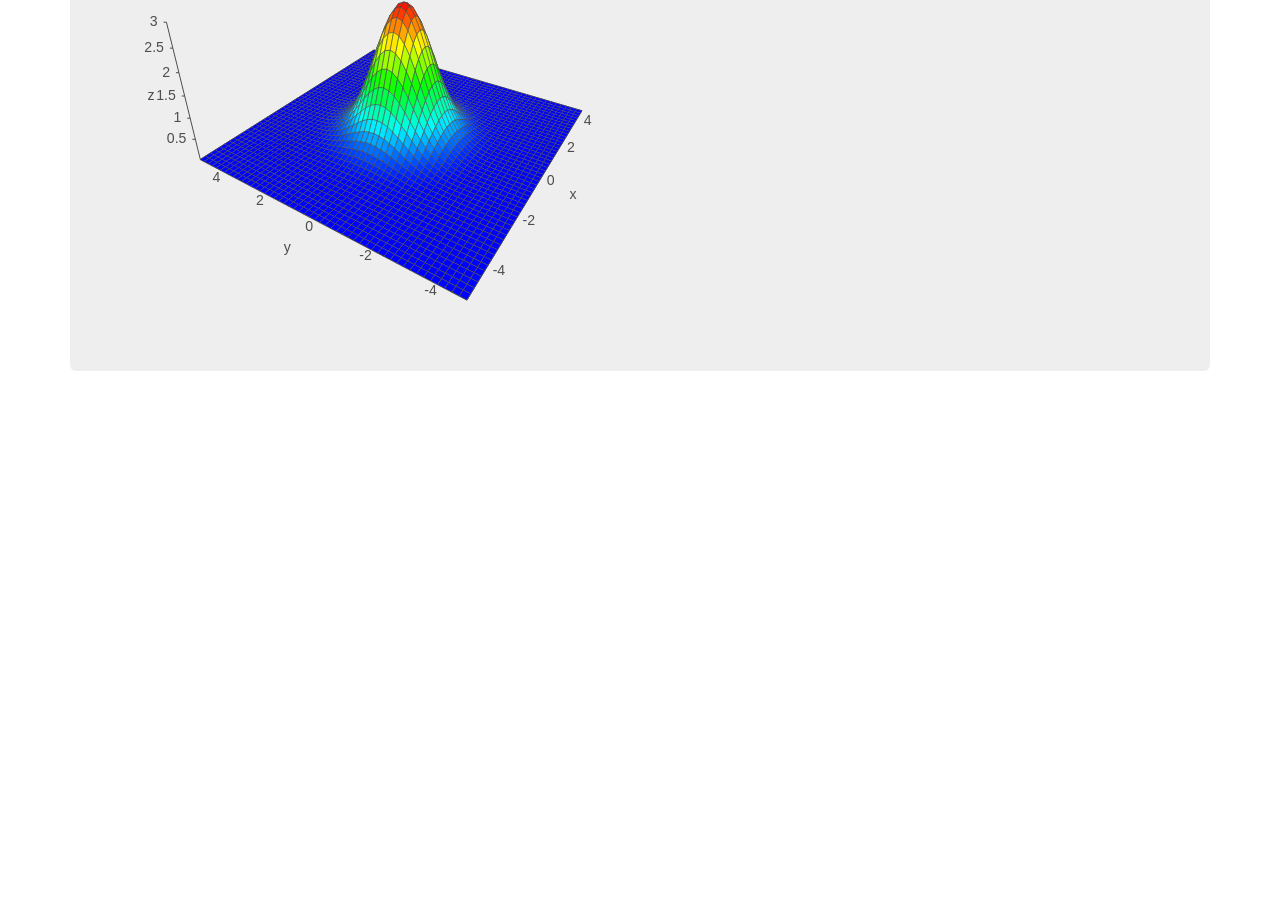
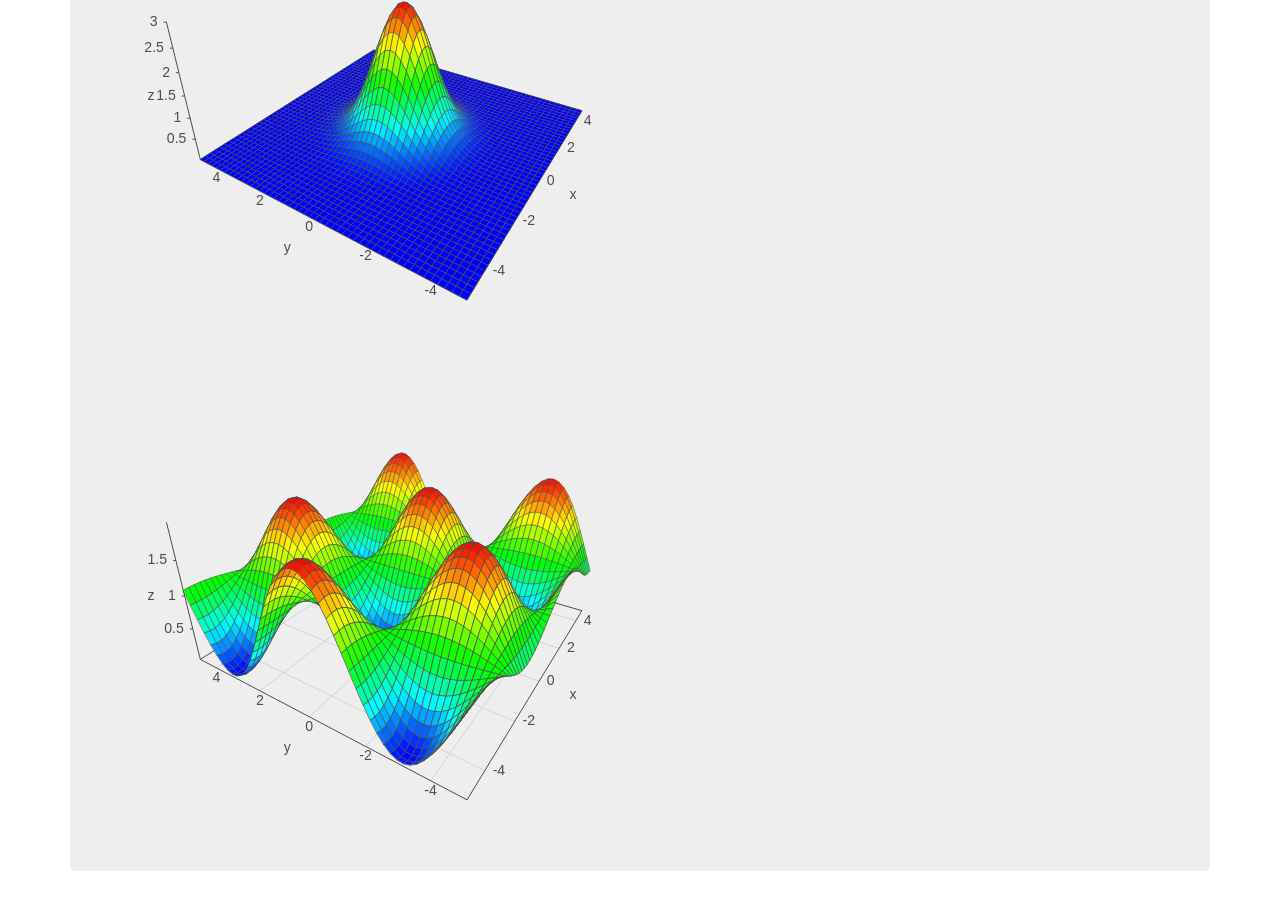
Before and after one commit to jaller94/algo-project, a plain HTML site: page 3d.html in a window 1280 px wide. Shown: the part 324-1225 px from the top of the page. Before the commit the page ends 800 px from the top, so only its background shows below. Drawn offline with Linux system fonts and the light colour scheme.

Commit message:
3d.html now has a preview of both example functions

```diff
--- a/3d.html
+++ b/3d.html
@@ -20,18 +20,19 @@
 	<!-- own include -->
 	<link rel="stylesheet" type="text/css" href="style.css">
 </head>
-<body lang="en" role="document" onresize="graph3d.redraw();">
+<body lang="en" role="document" onresize="graph3d_mountain.redraw(); graph3d_wave.redraw();">
 <div class="container theme-showcase" role="main">
 
 	<div class="jumbotron">
 		<h1>Algo Project</h1>
-			<div id="visualization"></div>
+			<div id="visualization_mountain"></div>
+			<div id="visualization_wave"></div>
 		</div>
 	</div>
 
 </div>
 
-<script src="diagrams.js"></script>
+<script src="3d.js"></script>
 
 </body>
 </html>
--- /dev/null
+++ b/3d.js
@@ -0,0 +1,41 @@
+// Create and populate a data table.
+var data_mountain = new vis.DataSet();
+var data_wave = new vis.DataSet();
+// create some nice looking data with sin/cos
+var counter = 0;
+var steps = 50;  // number of datapoints will be steps*steps
+var axisMin = -5;
+var axisMax = 5;
+var axisStep = (axisMax - axisMin) / steps;
+for (var x = axisMin; x < axisMax; x+=axisStep) {
+	for (var y = axisMin; y < axisMax; y+=axisStep) {
+		var value = Math.exp(-(Math.pow(x,2)+Math.pow(y,2))/2) * 3;
+		data_mountain.add({id:counter++,x:x,y:y,z:value,style:value,group:0});
+	}
+}
+
+for (var x = axisMin; x < axisMax; x+=axisStep) {
+	for (var y = axisMin; y < axisMax; y+=axisStep) {
+		var value = (Math.sin(x) * Math.cos(y) * 1)+1;
+		data_wave.add({id:counter++,x:x,y:y,z:value,style:value,group:0});
+	}
+}
+
+// specify options
+var options = {
+	width:  '500px',
+	height: '500px',
+	style: 'surface',
+	showPerspective: true,
+	showGrid: true,
+	showShadow: false,
+	keepAspectRatio: true,
+	verticalRatio: 0.5
+};
+
+// Instantiate our graph object.
+var container_mountain = document.getElementById('visualization_mountain');
+var graph3d_mountain = new vis.Graph3d(container_mountain, data_mountain, options);
+
+var container_wave = document.getElementById('visualization_wave');
+var graph3d_wave = new vis.Graph3d(container_wave, data_wave, options);
--- a/diagrams.js
+++ /dev/null
@@ -1,32 +0,0 @@
-// Create and populate a data table.
-var data = new vis.DataSet();
-// create some nice looking data with sin/cos
-var counter = 0;
-var steps = 50;  // number of datapoints will be steps*steps
-var axisMin = -5;
-var axisMax = 5;
-var axisStep = (axisMax - axisMin) / steps;
-for (var x = axisMin; x < axisMax; x+=axisStep) {
-	for (var y = axisMin; y < axisMax; y+=axisStep) {
-		var value = Math.exp(-(Math.pow(x,2)+Math.pow(y,2))/2) * 3;
-		//var value = (Math.sin(x) * Math.cos(y) * 1);
-		//value += (Math.random()-0.5)/2;
-		data.add({id:counter++,x:x,y:y,z:value,style:value,group:0});
-	}
-}
-
-// specify options
-var options = {
-	width:  '500px',
-	height: '500px',
-	style: 'surface',
-	showPerspective: true,
-	showGrid: true,
-	showShadow: false,
-	keepAspectRatio: true,
-	verticalRatio: 0.5
-};
-
-// Instantiate our graph object.
-var container = document.getElementById('visualization');
-var graph3d = new vis.Graph3d(container, data, options);
```
